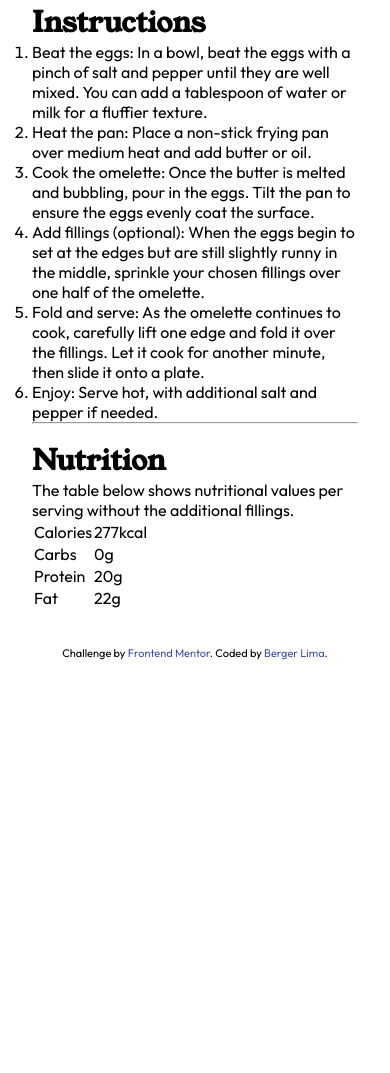
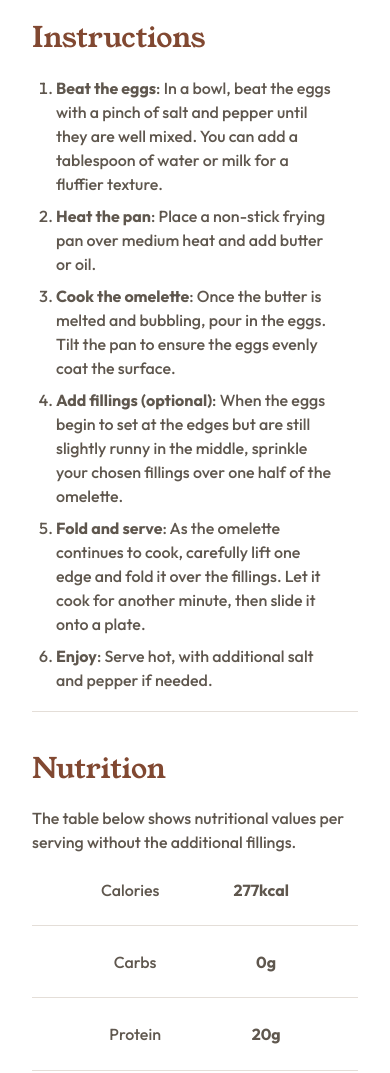
Before and after one commit to bergerlima/recipe-page-main, a plain HTML site: page index.html in a window 390 px wide. Shown: the part 927-2000 px from the top of the page. Before the commit the page ends 1587 px from the top, so only its background shows below. Drawn offline with Linux system fonts and the light colour scheme.

Commit message:
style started in mobile first almost finished, nutritional information needs to be styled

```diff
--- a/index.html
+++ b/index.html
@@ -38,14 +38,14 @@
     <div class="preparation-time">
       <p>Preparation time</p>
       <ul class="ul-time">
-        <li>Total: Approximately 10 minutes</li>
-        <li>Preparation: 5 minutes</li>
-        <li>Cooking: 5 minutes</li>
+        <li><span class="bold">Total</span>: Approximately 10 minutes</li>
+        <li><span class="bold">Preparation</span>: 5 minutes</li>
+        <li><span class="bold">Cooking</span>: 5 minutes</li>
       </ul>
     </div>
 
 
-    <h2 class="title">Ingredients</h2>
+    <h2 class="title ingredients">Ingredients</h2>
     <ul class="ul-ingredients">
       <li>2-3 large eggs</li>
       <li>Salt, to taste</li>
@@ -56,27 +56,54 @@
 
     <hr>
 
-    <h2 class="title">Instructions</h2>
-    <ol>
-      <li>Beat the eggs: In a bowl, beat the eggs with a pinch of salt and pepper until they are well mixed.
+    <h2 class="title instructions">Instructions</h2>
+    <ol class="ol-instructions">
+      <li><span class="bold">Beat the eggs</span>: In a bowl, beat the eggs with a pinch of salt and pepper until they are well mixed.
         You can add a tablespoon of water or milk for a fluffier texture.</li>
-      <li>Heat the pan: Place a non-stick frying pan over medium heat and add butter or oil.</li>
-      <li>Cook the omelette: Once the butter is melted and bubbling, pour in the eggs. Tilt the pan to ensure
+      <li><span class="bold">Heat the pan</span>: Place a non-stick frying pan over medium heat and add butter or oil.</li>
+      <li><span class="bold">Cook the omelette</span>: Once the butter is melted and bubbling, pour in the eggs. Tilt the pan to ensure
         the eggs evenly coat the surface.</li>
-      <li>Add fillings (optional): When the eggs begin to set at the edges but are still slightly runny in the
+      <li><span class="bold">Add fillings (optional)</span>: When the eggs begin to set at the edges but are still slightly runny in the
         middle, sprinkle your chosen fillings over one half of the omelette.</li>
-      <li>Fold and serve: As the omelette continues to cook, carefully lift one edge and fold it over the
+      <li><span class="bold">Fold and serve</span>: As the omelette continues to cook, carefully lift one edge and fold it over the
         fillings. Let it cook for another minute, then slide it onto a plate.</li>
-      <li>Enjoy: Serve hot, with additional salt and pepper if needed.</li>
+      <li><span class="bold">Enjoy</span>: Serve hot, with additional salt and pepper if needed.</li>
     </ol>
 
     <hr>
 
-    <h2 class="title">Nutrition</h2>
+    <h2 class="title nutrition">Nutrition</h2>
 
-    <p> The table below shows nutritional values per serving without the additional fillings.</p>
+    <p class="nutrition-info"> The table below shows nutritional values per serving without the additional fillings.</p>
 
-    <table>
+    <div class="nutritional-table">
+      <div class="nutritional-table-row">
+        <p>Calories</p>
+        <p><span class="bold">277kcal</span></p>
+      </div>
+    </div>
+    <hr>
+    <div class="nutritional-table">
+      <div class="nutritional-table-row">
+        <p>Carbs</p>
+        <p><span class="bold">0g</span></p>
+      </div>
+    </div>
+    <hr>
+    <div class="nutritional-table">
+      <div class="nutritional-table-row">
+        <p>Protein</p>
+        <p><span class="bold">20g</span></p>
+      </div>
+    </div>
+    <hr>
+    <div class="nutritional-table">
+      <div class="nutritional-table-row">
+        <p>Fat</p>
+        <p><span class="bold">22g</span></p>
+      </div>
+    </div>
+    <!-- <table>
       <tr>
         <td>Calories</td>
         <td>277kcal</td>
@@ -93,7 +120,7 @@
         <td>Fat</td>
         <td>22g</td>
       </tr>
-    </table>
+    </table> -->
   </main>
 
   <div class="attribution">
--- a/style.css
+++ b/style.css
@@ -2,10 +2,27 @@
 
 :root{
     --preparation-time-bg: #FFF7FC;
+
+    --Stone-100: hsl(30, 54%, 90%);
+    --Stone-150: hsl(30, 18%, 87%);
+    --Stone-600: hsl(30, 10%, 34%);
+    --Stone-900: hsl(24, 5%, 18%);
+
+    --Brown-800: hsl(17, 45%, 35%);
+
+    --Rose-800: hsl(332, 51%, 32%);
+    --Rose-50: hsl(330, 100%, 98%);
 }
 
 body{
+    color: var(--Stone-600);
     font-family: 'Outfit', sans-serif;
+    font-weight: 500;
+}
+
+hr{
+    border: 1px solid var(--Stone-150);
+    border-top: none;
 }
 
 .dish-image{
@@ -13,7 +30,10 @@ body{
 }
 
 .title{
+    color: var(--Brown-800);
     font-family: 'Young Serif', sans-serif;
+    font-size: 1.76em;
+    font-weight: 400;
 }
 
 .container{
@@ -21,9 +41,9 @@ body{
 }
 
 .container h1{
+    color: var(--Stone-900);
     font-size: 2.2em;
     line-height: 1em;
-    font-weight: 500;
 }
 
 .container .dish-info{
@@ -45,21 +65,58 @@ body{
 }
 
 .preparation-time .ul-time{
-    margin: 1em 1.55em;
+    margin: 1em 1.55em 0.3em;
     display: flex;
     flex-direction: column;
     gap: 0.85em;
     max-width: 200px;
 }
 
-h2{
-    margin-top: 0.6em;
-    font-size: 1.76em;
+.ingredients{
+    margin-top: 0.57em;
 }
 
 .ul-ingredients{
-    margin: 1em 1.55em;
+    margin: 1em 1.55em 2.1em;
     display: flex;
     flex-direction: column;
     gap: 0.85em;
 }
+
+.instructions{
+    margin-top: 0.97em;
+}
+
+.ol-instructions{
+    margin: 1.2em 1.5em;
+    display: flex;
+    flex-direction: column;
+    gap: 0.5em;
+    line-height: 1.5em;
+}
+
+.nutrition{
+    margin-top: 1.3em;
+}
+
+.nutrition-info{
+    margin-top: 1.15em;
+    line-height: 1.5em;
+}
+
+.nutritional-table{
+    margin: 1.6em 2em;
+}
+
+.nutritional-table-row{
+    display: flex;
+    justify-content: space-around;
+}
+
+.bold{
+    font-weight: bold;
+}
+
+/* p .bold{
+    color: var(--Brown-800);
+} */
```
